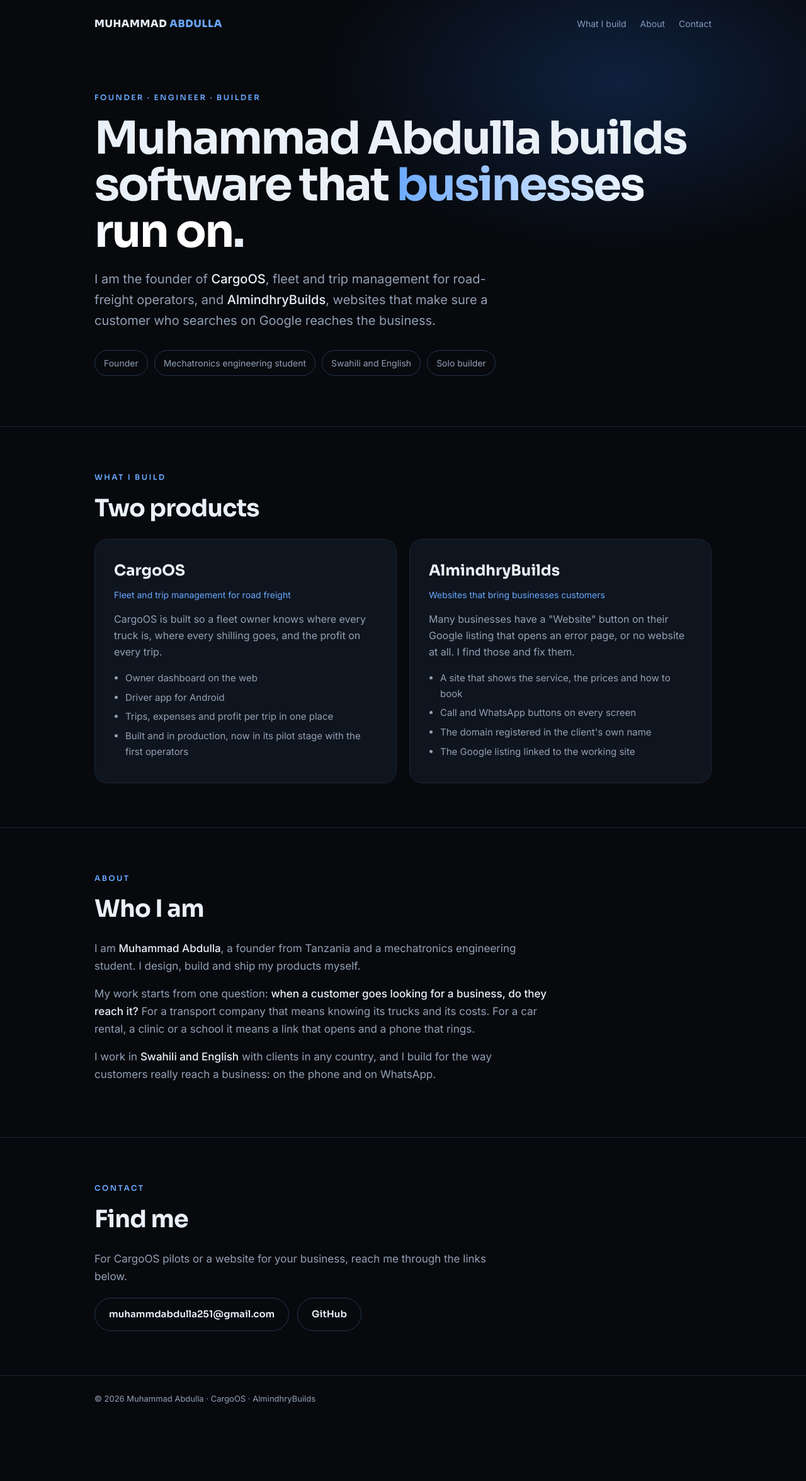
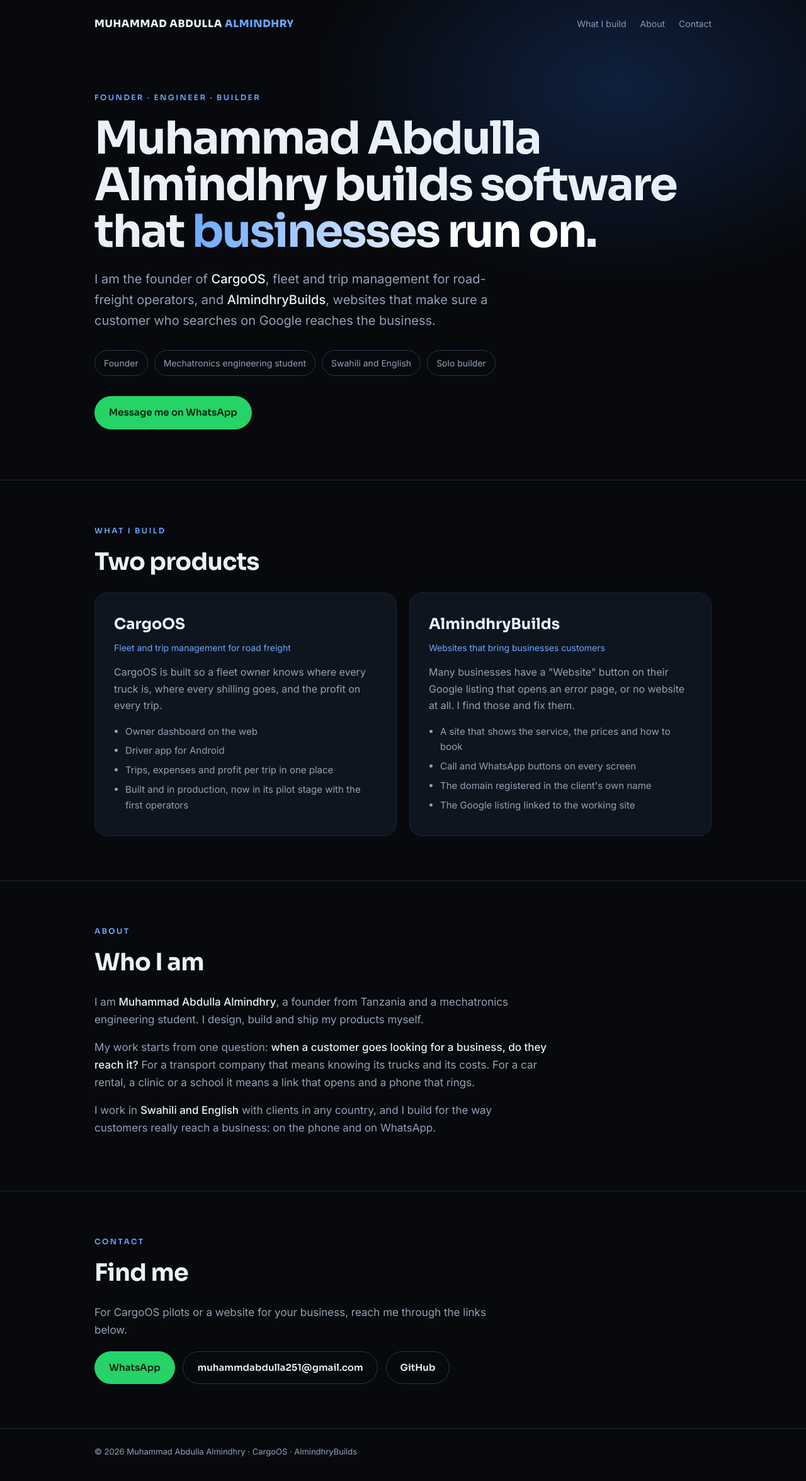
Before and after one commit to muhammdabdulla251-lab/muhammdabdulla251-lab.github.io, a plain HTML site: page index.html in a window 1280 px wide. Shown: the top 2352 px of the page at 63% size. Before the commit the page ends 2272 px from the top, so only its background shows below. Drawn offline with Linux system fonts and the light colour scheme.

Commit message:
Use the full name Muhammad Abdulla Almindhry and add the WhatsApp link
Co-Authored-By: Claude Fable 5.2 <noreply@anthropic.com>

```diff
--- a/index.html
+++ b/index.html
@@ -3,12 +3,12 @@
 <head>
 <meta charset="utf-8">
 <meta name="viewport" content="width=device-width, initial-scale=1">
-<title>Muhammad Abdulla | Founder of CargoOS and AlmindhryBuilds</title>
-<meta name="description" content="Muhammad Abdulla is a founder and mechatronics engineering student. He builds CargoOS, fleet and trip management software for road-freight operators, and AlmindhryBuilds, websites that turn Google searches into customers.">
-<meta name="author" content="Muhammad Abdulla">
+<title>Muhammad Abdulla Almindhry | Founder of CargoOS and AlmindhryBuilds</title>
+<meta name="description" content="Muhammad Abdulla Almindhry is a founder and mechatronics engineering student. He builds CargoOS, fleet and trip management software for road-freight operators, and AlmindhryBuilds, websites that turn Google searches into customers.">
+<meta name="author" content="Muhammad Abdulla Almindhry">
 <link rel="canonical" href="https://muhammdabdulla251-lab.github.io/">
 <meta property="og:type" content="profile">
-<meta property="og:title" content="Muhammad Abdulla | Founder of CargoOS and AlmindhryBuilds">
+<meta property="og:title" content="Muhammad Abdulla Almindhry | Founder of CargoOS and AlmindhryBuilds">
 <meta property="og:description" content="Founder and mechatronics engineering student. Builds CargoOS and AlmindhryBuilds.">
 <meta property="og:url" content="https://muhammdabdulla251-lab.github.io/">
 <meta name="theme-color" content="#07090d">
@@ -19,7 +19,10 @@
     {
       "@type": "Person",
       "@id": "https://muhammdabdulla251-lab.github.io/#muhammad",
-      "name": "Muhammad Abdulla",
+      "name": "Muhammad Abdulla Almindhry",
+      "alternateName": ["Muhammad Abdulla", "Muhammad Almindhry"],
+      "givenName": "Muhammad",
+      "familyName": "Almindhry",
       "url": "https://muhammdabdulla251-lab.github.io/",
       "jobTitle": "Founder",
       "description": "Founder and mechatronics engineering student. Founder of CargoOS and AlmindhryBuilds.",
@@ -28,6 +31,7 @@
       "knowsLanguage": ["Swahili", "English"],
       "knowsAbout": ["Web development", "Fleet management software", "Mechatronics engineering", "Small business websites"],
       "sameAs": ["https://github.com/muhammdabdulla251-lab"],
+      "contactPoint": {"@type": "ContactPoint", "contactType": "business enquiries", "url": "https://wa.me/255757138883", "availableLanguage": ["Swahili", "English"]},
       "founder": [{"@id": "https://muhammdabdulla251-lab.github.io/#cargoos"}, {"@id": "https://muhammdabdulla251-lab.github.io/#almindhrybuilds"}]
     },
     {
@@ -47,7 +51,7 @@
     {
       "@type": "WebSite",
       "url": "https://muhammdabdulla251-lab.github.io/",
-      "name": "Muhammad Abdulla",
+      "name": "Muhammad Abdulla Almindhry",
       "about": {"@id": "https://muhammdabdulla251-lab.github.io/#muhammad"}
     }
   ]
@@ -102,7 +106,7 @@ footer{border-top:1px solid var(--line);padding:26px 0 40px;color:var(--mut);fon
 <body>
 <div class="wrap">
   <header>
-    <a class="logo" href="#top">MUHAMMAD <span>ABDULLA</span></a>
+    <a class="logo" href="#top">MUHAMMAD ABDULLA <span>ALMINDHRY</span></a>
     <nav><a href="#work">What I build</a><a href="#about">About</a><a href="#contact">Contact</a></nav>
   </header>
 </div>
@@ -110,9 +114,10 @@ footer{border-top:1px solid var(--line);padding:26px 0 40px;color:var(--mut);fon
 <main id="top">
   <div class="wrap hero">
     <span class="k rv">Founder · Engineer · Builder</span>
-    <h1 class="rv">Muhammad Abdulla builds software that <em>businesses run on</em>.</h1>
+    <h1 class="rv">Muhammad Abdulla Almindhry builds software that <em>businesses run on</em>.</h1>
     <p class="lead rv">I am the founder of <b>CargoOS</b>, fleet and trip management for road-freight operators, and <b>AlmindhryBuilds</b>, websites that make sure a customer who searches on Google reaches the business.</p>
     <div class="facts rv"><span>Founder</span><span>Mechatronics engineering student</span><span>Swahili and English</span><span>Solo builder</span></div>
+    <div class="rv" style="margin-top:26px;position:relative"><a class="btn" style="background:#25d366;color:#04210f;border-color:#25d366" href="https://wa.me/255757138883" target="_blank" rel="noopener">Message me on WhatsApp</a></div>
   </div>
 
   <section id="work">
@@ -150,7 +155,7 @@ footer{border-top:1px solid var(--line);padding:26px 0 40px;color:var(--mut);fon
     <div class="wrap">
       <span class="k rv">About</span>
       <h2 class="rv">Who I am</h2>
-      <p class="rv">I am <b>Muhammad Abdulla</b>, a founder from Tanzania and a mechatronics engineering student. I design, build and ship my products myself.</p>
+      <p class="rv">I am <b>Muhammad Abdulla Almindhry</b>, a founder from Tanzania and a mechatronics engineering student. I design, build and ship my products myself.</p>
       <p class="rv">My work starts from one question: <b>when a customer goes looking for a business, do they reach it?</b> For a transport company that means knowing its trucks and its costs. For a car rental, a clinic or a school it means a link that opens and a phone that rings.</p>
       <p class="rv">I work in <b>Swahili and English</b> with clients in any country, and I build for the way customers really reach a business: on the phone and on WhatsApp.</p>
     </div>
@@ -162,6 +167,7 @@ footer{border-top:1px solid var(--line);padding:26px 0 40px;color:var(--mut);fon
       <h2 class="rv">Find me</h2>
       <p class="rv" style="color:var(--mut);max-width:640px">For CargoOS pilots or a website for your business, reach me through the links below.</p>
       <div class="rv" style="margin-top:14px">
+        <a class="btn" style="background:#25d366;color:#04210f;border-color:#25d366" href="https://wa.me/255757138883" target="_blank" rel="noopener">WhatsApp</a>
         <a class="btn" href="mailto:muhammdabdulla251@gmail.com">muhammdabdulla251@gmail.com</a>
         <a class="btn" href="https://github.com/muhammdabdulla251-lab" rel="me noopener" target="_blank">GitHub</a>
       </div>
@@ -169,7 +175,7 @@ footer{border-top:1px solid var(--line);padding:26px 0 40px;color:var(--mut);fon
   </section>
 </main>
 
-<footer><div class="wrap">© <span id="y"></span> Muhammad Abdulla · CargoOS · AlmindhryBuilds</div></footer>
+<footer><div class="wrap">© <span id="y"></span> Muhammad Abdulla Almindhry · CargoOS · AlmindhryBuilds</div></footer>
 <script>
 document.getElementById("y").textContent = new Date().getFullYear();
 var els = [].slice.call(document.querySelectorAll(".rv"));
```
